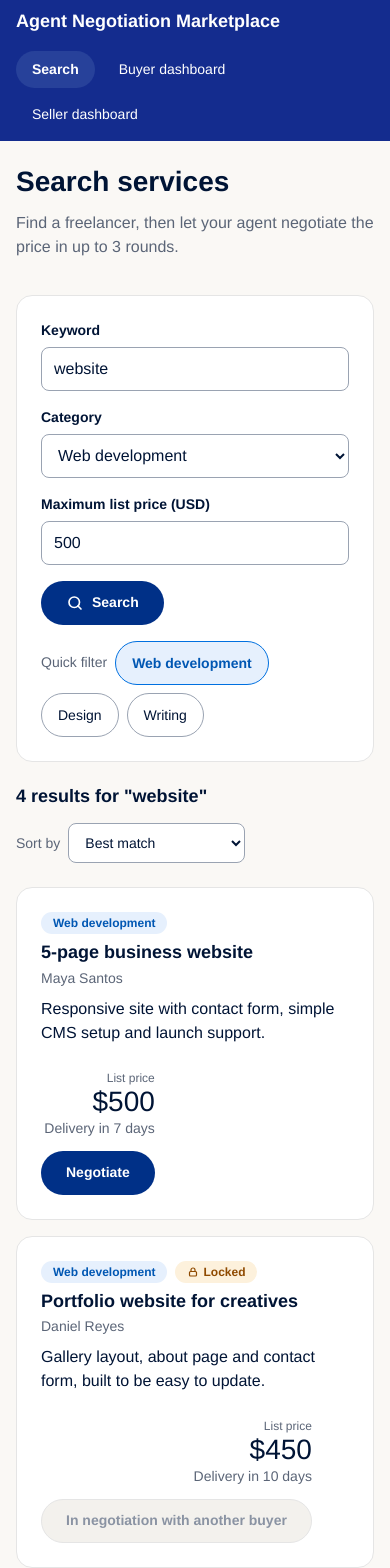
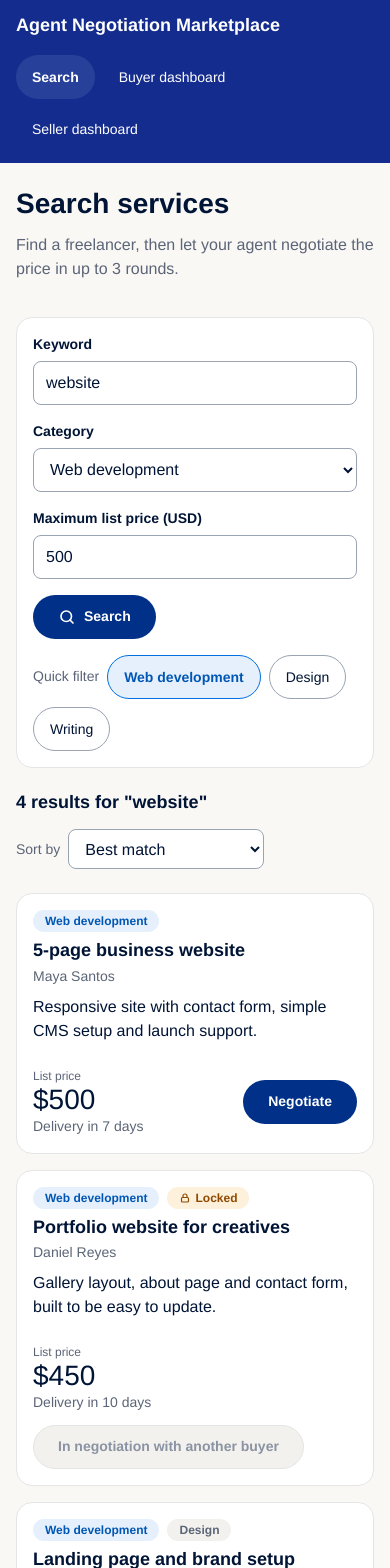
Before and after one commit to Worldofmarvis/Accord, a React (Vite) app in the folder web/: page /search in a window 390 px wide. Shown: the top 1568 px of the page. Built offline with nearby package versions, Linux system fonts and the light colour scheme.

Commit message:
Add files via upload

```diff
--- a/web/src/styles/screens.css
+++ b/web/src/styles/screens.css
@@ -237,3 +237,58 @@
 
 /* The negotiation and session-ended designs use a 1180px page; search uses 1100px. */
 .shell-main:has(.page-wide) { max-width: 1180px; }
+
+.price-range-label.is-below.is-alt { top: 110px; }
+.price-range-label.is-above.is-alt { top: 22px; }
+
+/* ---------- Responsive: tablets, phones, touch ---------- */
+
+button, .btn, .chip { touch-action: manipulation; }
+
+@media (max-width: 900px) {
+  .chat { max-width: none; flex-basis: 100%; }
+  .dash-form { max-width: none; flex-basis: 100%; }
+}
+
+@media (max-width: 640px) {
+  /* Header: nav on its own row with 44px touch targets */
+  .shell-header { padding-top: var(--space-3); padding-bottom: var(--space-3); }
+  .shell-nav { width: 100%; }
+  .shell-nav a { display: inline-flex; align-items: center; min-height: 44px; }
+
+  /* 16px fields stop iOS from zooming in when a field is focused */
+  .input, .input-sm, .chat-input { font-size: var(--text-base); }
+
+  .card:not(.chat):not(.rematch-card) { padding: var(--space-4); }
+
+  /* Search results: price and button share one row under the text */
+  .service-card-side { width: 100%; flex-direction: row; flex-wrap: wrap; align-items: center; justify-content: space-between; }
+  .service-card-price { text-align: left; }
+
+  /* Negotiation */
+  .neg-status { align-items: flex-start; }
+  .round-progress-count { font-size: var(--text-2xl); }
+  .offer-card-amount { font-size: 2rem; }
+  .price-range { margin: 0 var(--space-5); }
+  .log-row { flex-direction: column; gap: var(--space-2); }
+  .log-round { flex: 0 0 auto; }
+  .chat-head, .chat-form, .chat-log { padding-left: var(--space-4); padding-right: var(--space-4); }
+  .chat-rule { margin-left: var(--space-4); margin-right: var(--space-4); }
+  .chat-foot { padding-left: var(--space-4); padding-right: var(--space-4); }
+  .chat-log { min-height: 320px; max-height: 70svh; }
+
+  /* Session ended */
+  .ended-banner { padding: var(--space-4); }
+  .ended-banner-text h1 { font-size: var(--text-xl); }
+  .ended-service { text-align: left; }
+  .rounds-table th, .rounds-table td { padding: var(--space-2); }
+
+  /* Dashboards */
+  .dash-item-side { width: 100%; flex-direction: row; flex-wrap: wrap; align-items: center; justify-content: space-between; }
+  .dash-item-price { text-align: left; }
+  .dash-form-actions .btn { flex: 1 1 auto; }
+}
+
+@media (prefers-reduced-motion: reduce) {
+  *, *::before, *::after { transition: none !important; animation: none !important; scroll-behavior: auto !important; }
+}
```
